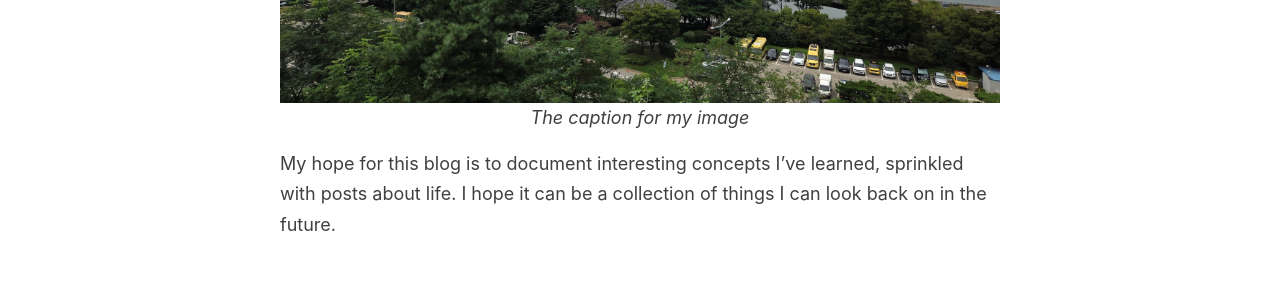
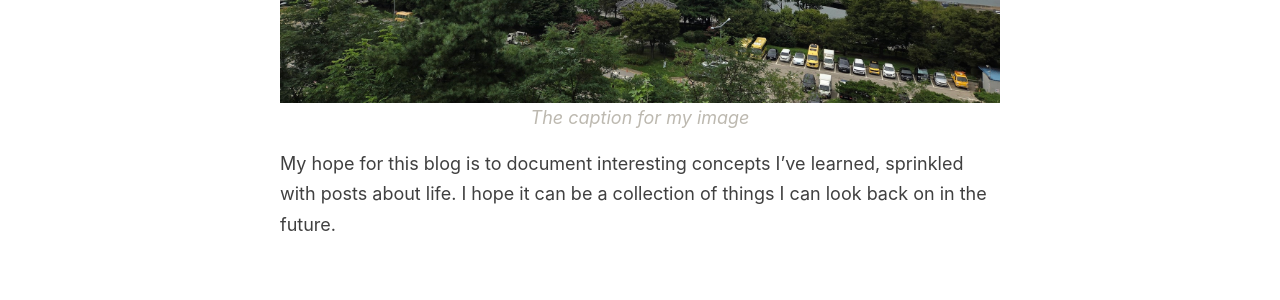
Before and after one commit to kayleeisokay/kayleeisokay.github.io, a Jekyll site: the page built from _pages/about.md, in a window 1280 px wide. Shown: the part 845-1145 px from the top of the page. Built offline with Jekyll 4.4.1, drawn with Linux system fonts in a browser that asks for light colours.

Commit message:
adjust css

```diff
--- a/assets/style.scss
+++ b/assets/style.scss
@@ -232,6 +232,7 @@ p > img {
 img + em {
   display: block;
   text-align: center;
+  color: #bdb9b0;
 }
 
 .date {
```
